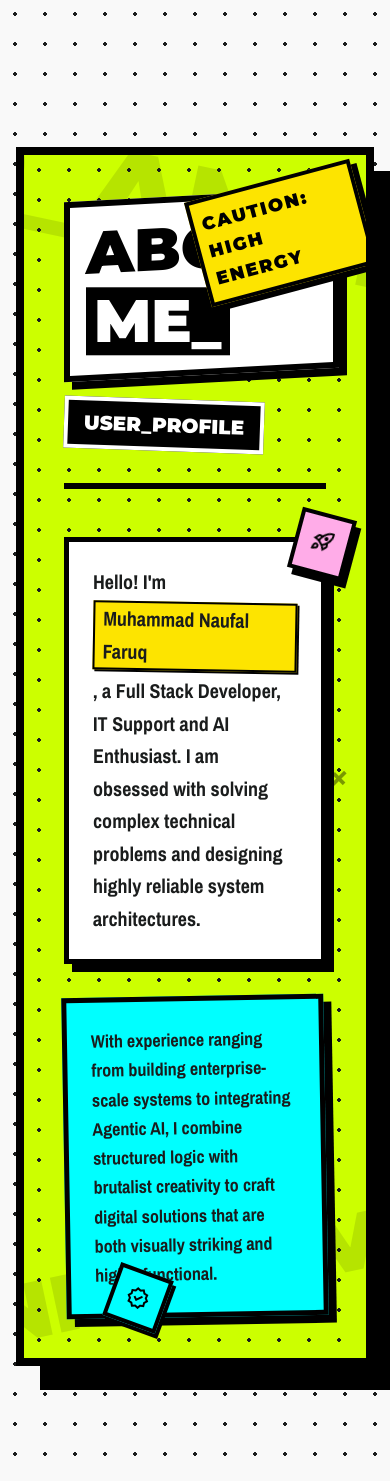
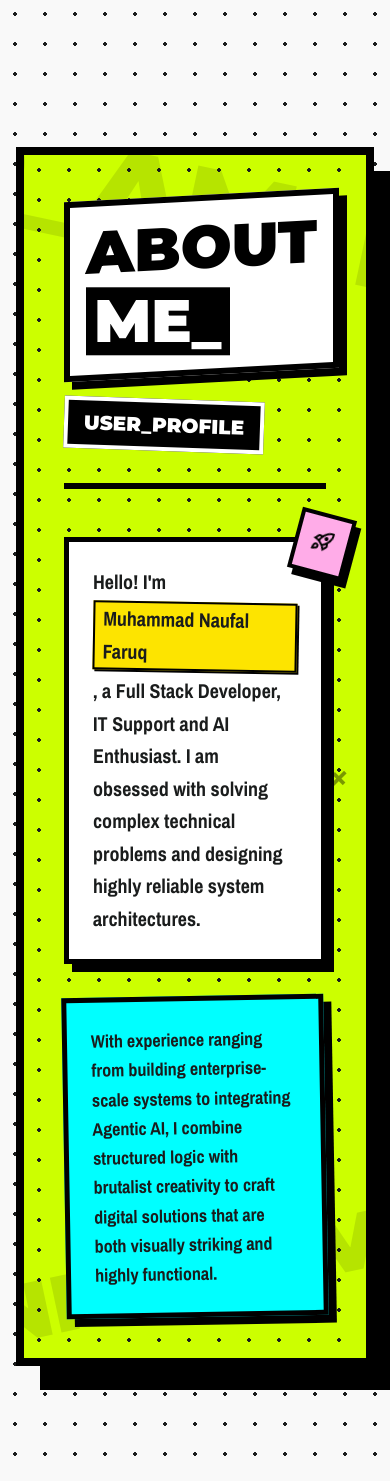
Before and after one commit to nopal087/PORTOFOLIO-2026, a Next.js app: page / in a window 390 px wide. Shown: the part 1741-3222 px from the top of the page. Built offline with nearby package versions, Linux system fonts and the light colour scheme.

Commit message:
fix: hide overlapping stickers on mobile in about section

```diff
--- a/src/app/page.tsx
+++ b/src/app/page.tsx
@@ -164,13 +164,13 @@ export default function Home() {
           </div>
 
           {/* Decorative Stickers & Crosshairs */}
-          <div className="absolute top-6 left-1/2 bg-primary-fixed border-[4px] border-black p-2 md:p-3 shadow-[6px_6px_0px_0px_rgba(0,0,0,1)] rotate-[-15deg] z-20 group-hover:rotate-6 transition-transform duration-300">
+          <div className="absolute top-6 left-1/2 bg-primary-fixed border-[4px] border-black p-2 md:p-3 shadow-[6px_6px_0px_0px_rgba(0,0,0,1)] rotate-[-15deg] z-20 group-hover:rotate-6 transition-transform duration-300 hidden md:block">
             <span className="font-display font-black text-lg md:text-xl uppercase tracking-widest text-black">
               Caution: High Energy
             </span>
           </div>
 
-          <div className="absolute bottom-8 left-1/4 bg-cyan-brutal border-[4px] border-black p-3 shadow-[4px_4px_0px_0px_rgba(0,0,0,1)] rotate-[20deg] z-20 group-hover:scale-125 transition-transform flex items-center justify-center">
+          <div className="absolute bottom-8 left-1/4 bg-cyan-brutal border-[4px] border-black p-3 shadow-[4px_4px_0px_0px_rgba(0,0,0,1)] rotate-[20deg] z-20 group-hover:scale-125 transition-transform hidden md:flex items-center justify-center">
             <span className="material-symbols-outlined text-4xl font-bold text-black">
               verified
             </span>
```
